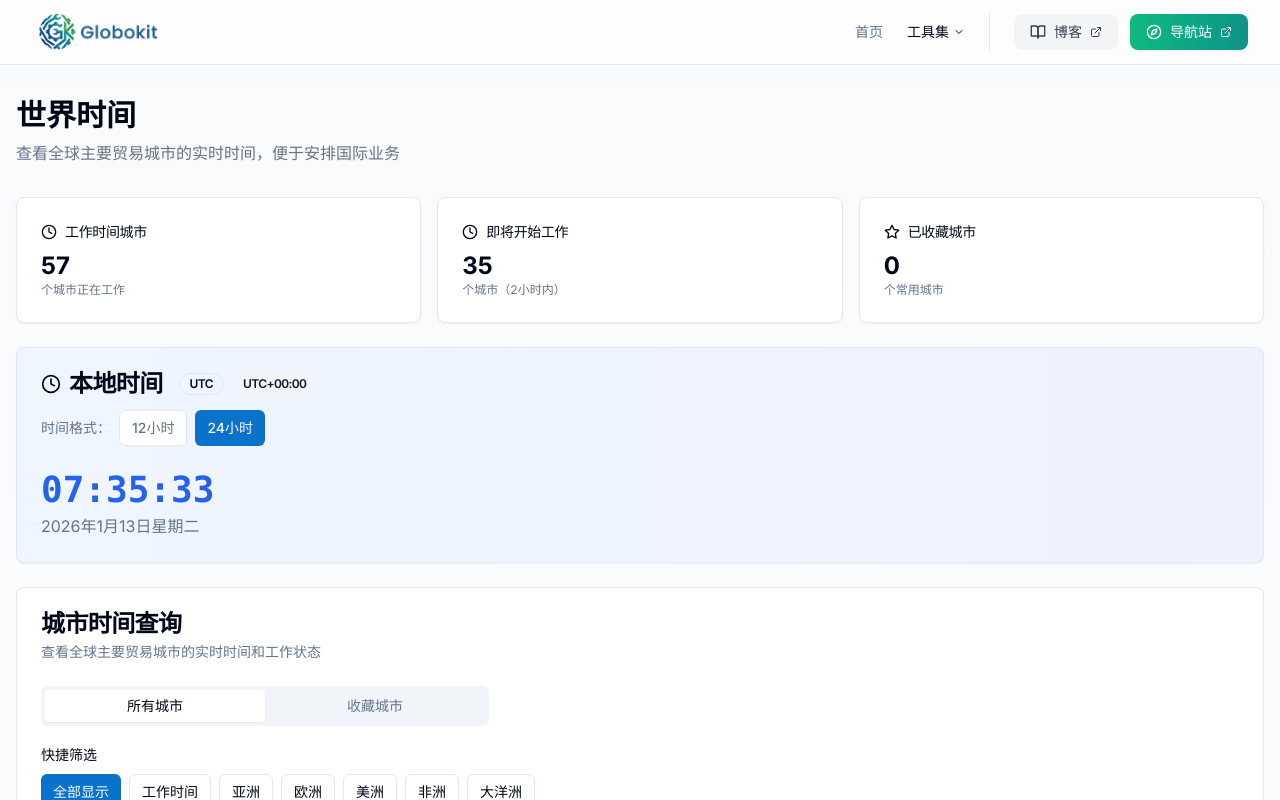
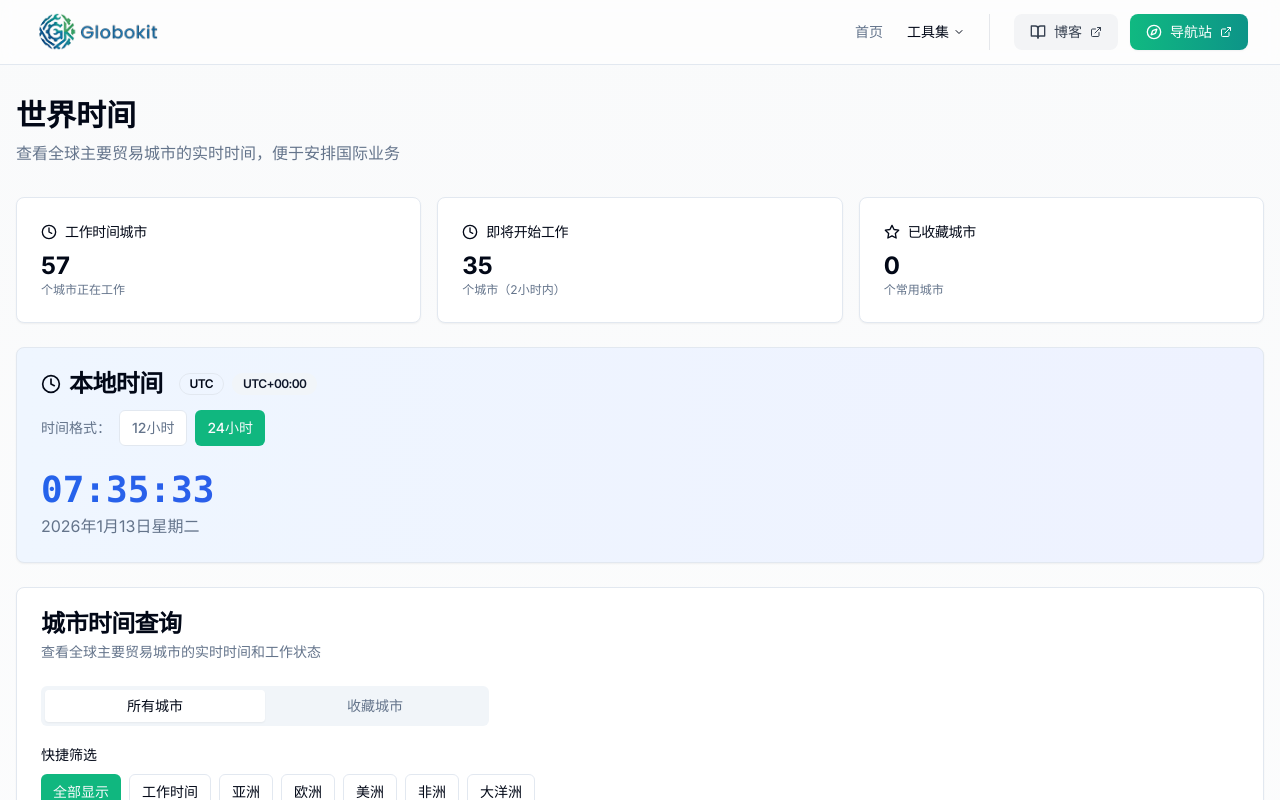
Before and after one commit to everett7623/Globokit, a Next.js app: page /tools/world-time in a window 1280 px wide. Shown: the top 800 px of the page. Built offline with nearby package versions, Linux system fonts and the light colour scheme.

Commit message:
Update globals.css

```diff
--- a/app/globals.css
+++ b/app/globals.css
@@ -19,8 +19,9 @@
     --popover: 0 0% 100%;
     --popover-foreground: 222.2 84% 4.9%;
 
-    /* 修改：提取自新 Logo 文字的 "深海蓝" */
-    --primary: 208 90% 42%;
+    /* 修改：主色调改为 祖母绿 (Emerald Green) */
+    /* HSL: 160 84% 39% 对应 Tailwind 的 emerald-600 */
+    --primary: 160 84% 39%;
     --primary-foreground: 210 40% 98%;
 
     --secondary: 210 40% 96.1%;
@@ -34,8 +35,8 @@
     --border: 214.3 31.8% 91.4%;
     --input: 214.3 31.8% 91.4%;
 
-    /* 修改：光圈颜色同步 */
-    --ring: 208 90% 42%;
+    /* 修改：光圈颜色同步为祖母绿 */
+    --ring: 160 84% 39%;
 
     --radius: 0.5rem;
   }
@@ -48,8 +49,8 @@
     --popover: 222.2 84% 4.9%;
     --popover-foreground: 210 40% 98%;
 
-    /* 修改：深色模式下稍微提亮一点蓝色 */
-    --primary: 208 90% 55%;
+    /* 修改：深色模式下使用稍亮的祖母绿 (emerald-500) */
+    --primary: 158 64% 52%;
     --primary-foreground: 222.2 47.4% 11.2%;
 
     --secondary: 217.2 32.6% 17.5%;
@@ -64,7 +65,7 @@
     --input: 217.2 32.6% 17.5%;
 
     /* 修改：光圈颜色同步 */
-    --ring: 208 90% 55%;
+    --ring: 158 64% 52%;
   }
 }
 
```
